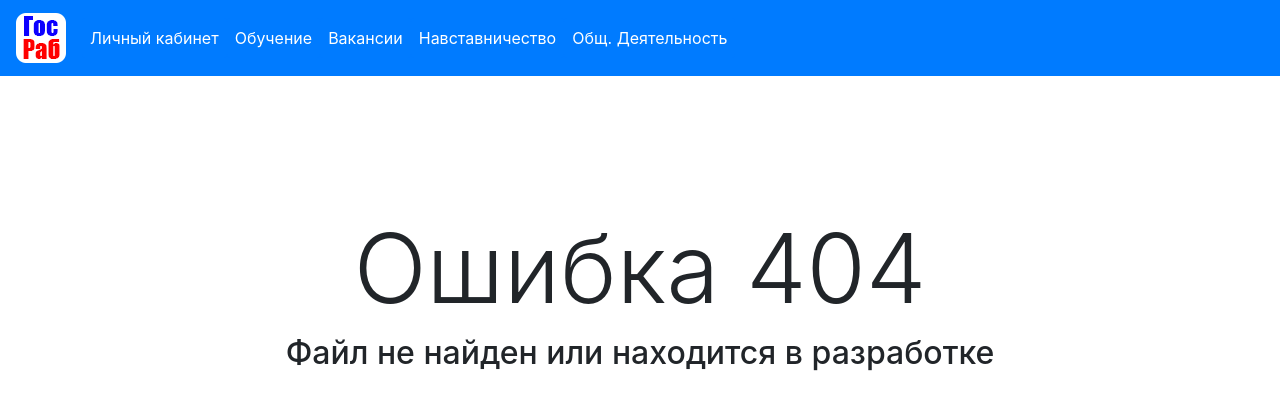
After one commit to AlexandrovRoman/GosRab, a Python web app: template templates/404.html in a window 1280 px wide. The commit adds this page. Shown: the top 410 px of the page. Run offline with Jinja, Linux system fonts and the light colour scheme; the template is opened without the code that fills it, so the values that code supplies are empty; some libraries are stand-ins or nearby versions.

Commit message:
tgtgdbhbhnh

```diff
--- /dev/null
+++ b/templates/404.html
@@ -0,0 +1,71 @@
+<!doctype html>
+<html lang="ru">
+  <head>
+    <meta charset="utf-8">
+    <meta name="viewport" content="width=device-width, initial-scale=1, shrink-to-fit=no">
+    <title>Ошибка 404</title>
+
+
+<link rel="stylesheet" href="https://stackpath.bootstrapcdn.com/bootstrap/4.3.1/css/bootstrap.min.css" integrity="sha384-ggOyR0iXCbMQv3Xipma34MD+dH/1fQ784/j6cY/iJTQUOhcWr7x9JvoRxT2MZw1T" crossorigin="anonymous">
+
+    <style>
+      body {
+        background-color: white;
+      }
+      .bd-placeholder-img {
+        font-size: 1.125rem;
+        text-anchor: middle;
+      }
+      @media (min-width: 768px) {
+        .bd-placeholder-img-lg {
+          font-size: 3.5rem;
+        }
+      }
+    </style>
+
+  </head>
+  <body>
+
+
+
+    <header>
+  <nav class="navbar navbar-expand-md navbar-dark fixed-top bg-primary">
+    <a class="navbar-brand" href=#>
+      <img src="../static/icon/icon.png" width="50" height="50" alt="" data-toggle="modal" data-target="#exampleModalLong">
+    </a>
+      <button class="navbar-toggler" type="button" data-toggle="collapse" data-target="#navbarCollapse" aria-controls="navbarCollapse" aria-expanded="false" aria-label="Toggle navigation">
+          <span class="navbar-toggler-icon"></span>
+      </button>
+    <div class="collapse navbar-collapse" id="navbarCollapse">
+        <ul class="navbar-nav mr-auto">
+          <li class="nav-pills">
+              <a class="nav-link active" href="users/profile">Личный кабинет<span class="sr-only">(current)</span></a>
+          </li>
+          <li class="nav-pills">
+              <a class="nav-link active" href="users/education">Обучение<span class="sr-only">(current)</span></a>
+          </li>
+          <li class="nav-pills">
+              <a class="nav-link active" href="users/job">Вакансии<span class="sr-only">(current)</span></a>
+          </li>
+          <li class="nav-pills">
+              <a class="nav-link active" href="users/training">Навставничество<span class="sr-only">(current)</span></a>
+          </li>
+          <li class="nav-pills">
+              <a class="nav-link active" href="users/community_work">Общ. Деятельность<span class="sr-only">(current)</span></a>
+          </li>
+      </ul>
+    </div>
+  </nav>
+</header>
+
+
+
+<main role="main">
+    <hr class="featurette-divider mb-4">
+    <hr class="featurette-divider mb-4">
+    <hr class="featurette-divider mb-5">
+    <div class="pricing-header mt-px-50 py-3 pt-md-5 pb-md-4 mx-auto text-center ">
+        <h1 class="display-1 mt-5">Ошибка 404</h1>
+        <h2>Файл не найден или находится в разработке</h2>
+    </div>
+</main>
```
Also changed, not shown: templates/news.html (+18 -6 lines), templates/profile.html (+10 -8 lines).
